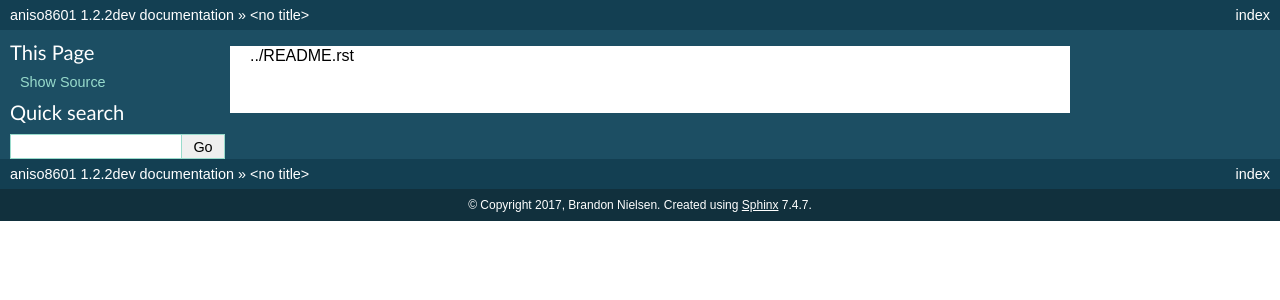
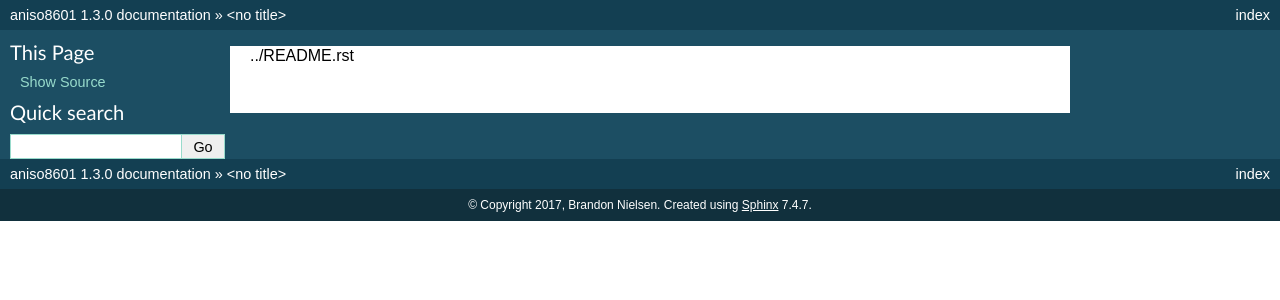
Before and after one commit to sloanlance/aniso8601, a Sphinx documentation site: the page built from docs/index.rst, in a window 1280 px wide. Shown: the top 300 px of the page. Built offline with Sphinx 7.4.7, drawn with Linux system fonts in a browser that asks for light colours.

Commit message:
Prepare 1.3.0 release.

```diff
--- a/docs/conf.py
+++ b/docs/conf.py
@@ -48,9 +48,9 @@ copyright = u'2017, Brandon Nielsen'
 # built documents.
 #
 # The short X.Y version.
-version = '1.2.2'
+version = '1.3.0'
 # The full version, including alpha/beta/rc tags.
-release = '1.2.2dev'
+release = '1.3.0'
 
 # The language for content autogenerated by Sphinx. Refer to documentation
 # for a list of supported languages.
--- a/setup.py
+++ b/setup.py
@@ -9,7 +9,7 @@ readme.close()
 
 setup(
     name='aniso8601',
-    version='1.2.2dev',
+    version='1.3.0',
     description='A library for parsing ISO 8601 strings.',
     long_description=README_TEXT,
     author='Brandon Nielsen',
```
Also changed, not shown: 1 other file.
